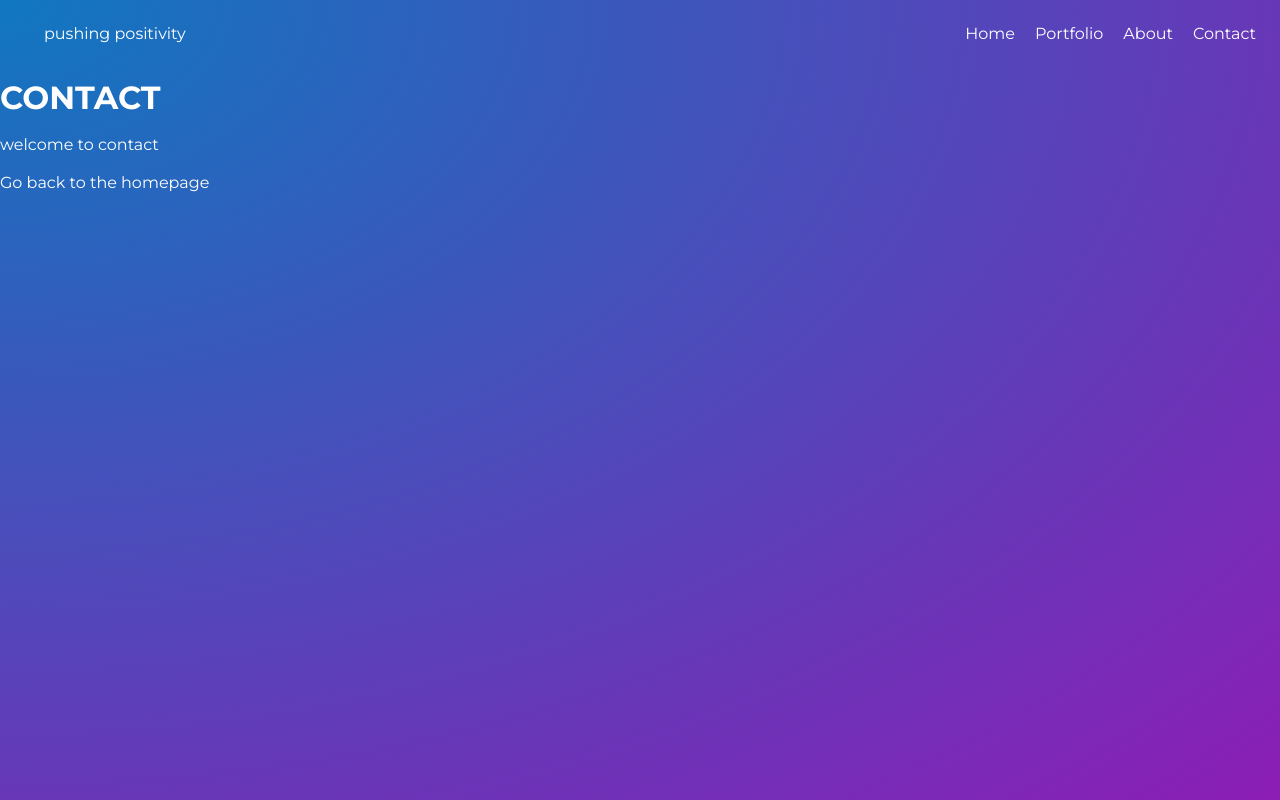
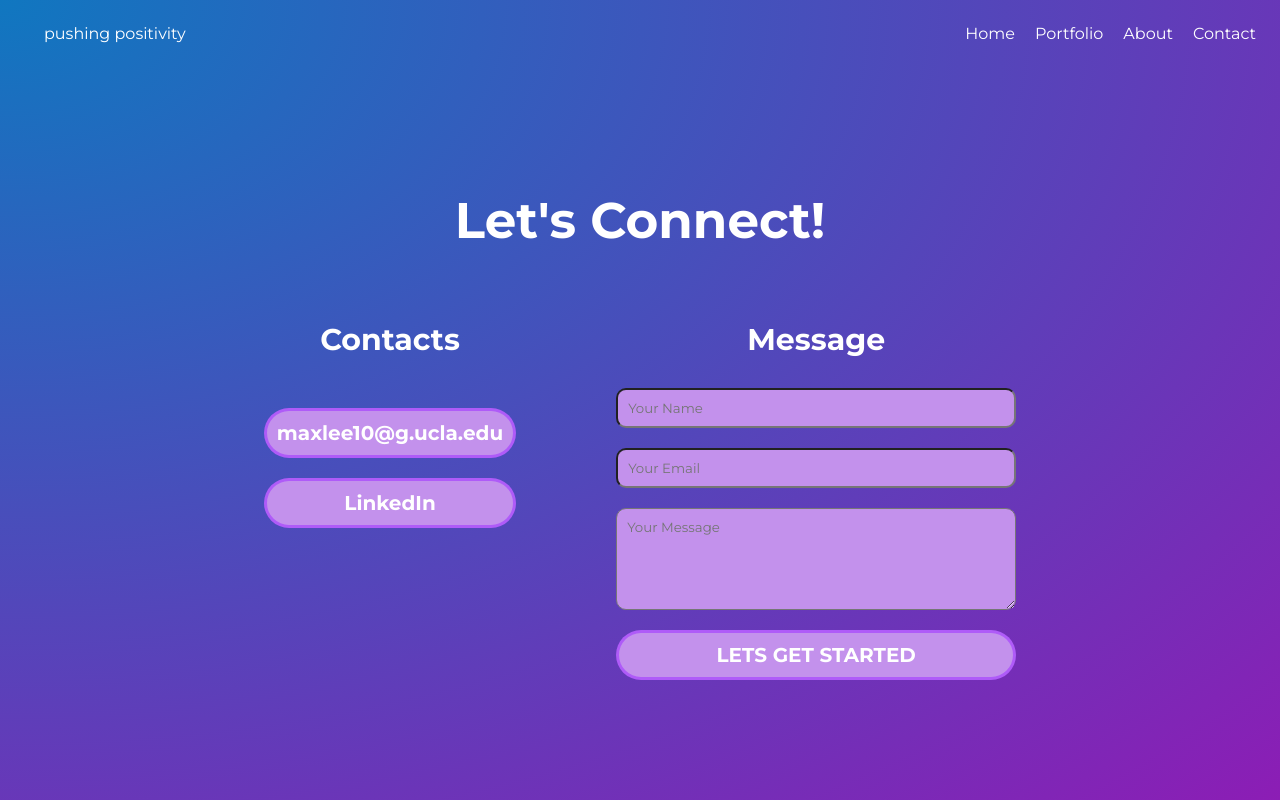
Before and after one commit to maxywaxyy/personal-website, a Gatsby site: page /contact in a window 1280 px wide. Built offline with nearby package versions, Linux system fonts and the light colour scheme; Gatsby itself is replaced by a stand-in of ours.

Commit message:
updated contact page

```diff
--- a/src/pages/contact.js
+++ b/src/pages/contact.js
@@ -3,12 +3,32 @@ import { Link } from "gatsby"
 
 import Layout from "../components/layout"
 import Seo from "../components/seo"
+import * as styles from '../styles/contact.module.css'
+import Button from '@mui/material/Button';
 
 const Contact = () => (
   <Layout>
-    <h1>CONTACT</h1>
-    <p>welcome to contact</p>
-    <Link to="/">Go back to the homepage</Link>
+  <div className={styles.all}>
+  <h1 className={styles.h1}>Let's Connect!</h1>
+    <boxes className={styles.boxes}>
+      <box1 className={styles.box1}>
+        <h2 className={styles.h2}>Contacts</h2>
+        <contactinfo className={styles.contactinfo}>
+          <button className={styles.buttons}>maxlee10@g.ucla.edu</button>
+          <button className={styles.buttons}>LinkedIn</button>
+        </contactinfo>
+      </box1>
+
+      <box2 className={styles.box2}>
+        <h3 className={styles.h3}>Message</h3>
+        <input type="text" id="name" name="name" placeholder='Your Name' className={styles.input}></input>
+        <input type="text" id="email" name="email" placeholder='Your Email' className={styles.input}></input>
+        <textArea id="message" name="message" placeholder='Your Message' rows='5' className={styles.input}></textArea>
+        <button className={styles.buttons}>LETS GET STARTED</button>
+      </box2>
+
+    </boxes>
+  </div>
   </Layout>
 )
 
--- /dev/null
+++ b/src/styles/contact.module.css
@@ -0,0 +1,67 @@
+.all{
+    text-align: center;
+    transform: translateY(20%);
+}
+
+.boxes {
+    display: flex;
+    justify-content: center;
+    align-items: flex-start;
+}
+
+.h1 {
+    font-size: 50px;
+    margin-bottom: 20px;
+}
+
+/* left side */
+.box1 {
+    padding: 50px;
+}
+
+.h2 {
+    font-size: 30px;
+    margin-bottom: 50px;
+}
+
+.contactinfo {
+    display: flex;
+    flex-direction: column;
+    justify-content: space-between;
+    margin-bottom: 20px;
+}
+
+.buttons {
+    background-color:rgb(195, 145, 236);
+    border-radius: 100px;
+    border-width: 3px;
+    border-color: rgba(165, 62, 255, 0.647);
+
+    border-style: solid;
+    margin-bottom: 20px;
+    padding: 10px;
+
+    font-size: 20px;
+    font-weight: 900;
+}
+
+/* right side */
+.box2 {
+    width: 400px;
+    display: flex;
+    flex-direction: column;
+    justify-content: space-evenly;
+    padding: 50px;
+}
+
+.h3 {
+    font-size: 30px;
+    margin-bottom: 30px;
+}
+
+.input {
+    background-color:rgb(195, 145, 236);
+    border-radius: 10px;
+    margin-bottom: 20px;
+    padding: 10px;
+}
```
